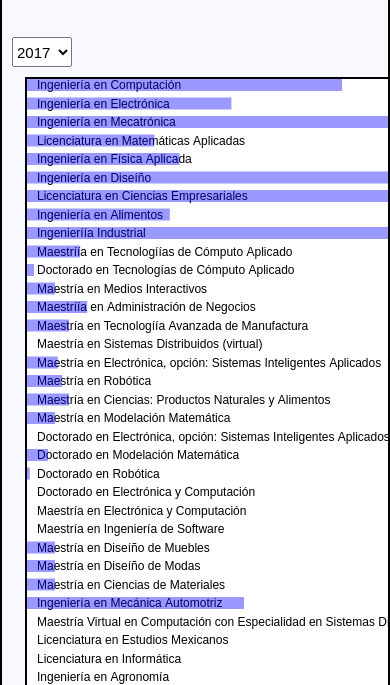
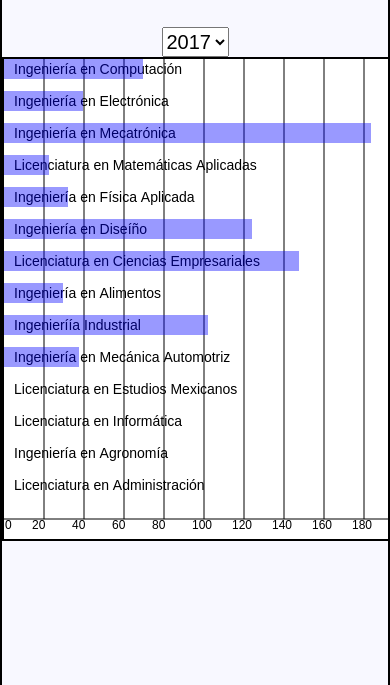
Before and after one commit to jerza1/CatalogoProf, a plain HTML site: page alumnos.html in a window 390 px wide. Shown: the part 159-844 px from the top of the page. Drawn offline with Linux system fonts and the light colour scheme.

Commit message:
Falta el design responsive

```diff
--- a/alumnos.html
+++ b/alumnos.html
@@ -4,16 +4,19 @@
 	<title>Gr&aacute;fica de Alumnos</title>
 	<meta charset="utf-8">
 	<link rel="stylesheet" type="text/css" href="css/alumn.css">
+	<script src="js/grafAlum.js"></script>
 </head>
 <body>
 	<div class = "contenedor">
 		<h1>Gr&aacute;fica de Alumnos por a&ntilde;o</h1>
-		<select id="anio">
-			<option value="2015">2015</option>
-			<option value="2016">2016</option>
-			<option value="2017" selected>2017</option>
-		</select>
-		<canvas id="lienzo" width="950" height="650">
+		<div id='anio'>
+			<select id="lista">
+				<option value="2015">2015</option>
+				<option value="2016">2016</option>
+				<option value="2017" selected>2017</option>
+			</select>
+		</div>
+		<canvas id="lienzo" width="650" height="480">
 			Su navegador no soporta el elemento CANVAS
 		</canvas>
 	</div>
@@ -23,5 +26,4 @@
 		2016-2017
 	</footer>
 </body>
-<script src="js/grafAlum.js"></script>
 </html>
--- a/css/alumn.css
+++ b/css/alumn.css
@@ -25,17 +25,21 @@ h1{
 	padding: 30px;
 	box-shadow: inset 0 10px 20px rgba(0, 0, 0, 0.8);
 }
-#anio{
-	font-size: 15px;
+#anio {
+	margin: 0px auto;
+	width: 100px;
+	text-align: center;
+}
+#lista {
+	font-size: 20px;
 	font-family: sans-serif;
-	margin: 10px 10px;
-	width: 60px;
 	height: 30px;
 }
-#lienzo{
+#lienzo {
 	border: 2px solid black;
-	margin: 0px 23px;
-
+	margin-left: auto;
+	display: block;
+	margin-right: auto;
 }
 footer{
 	margin: 0px auto;
--- a/css/estilos.css
+++ b/css/estilos.css
@@ -14,7 +14,7 @@ body{
 	min-height: 100%;
 	height: auto;
 	background-color: ghostwhite;
-	overflow: auto;
+	overflow: hidden;
 }
 .title{
 	color:white;
@@ -44,7 +44,7 @@ body{
 	background: black;
 	overflow: auto;
 }
-.title2{
+#title2{
 	font-size: 20px;
 	font-family: Georgia, serif;
 	background-color: lightblue;
--- a/js/grafAlum.js
+++ b/js/grafAlum.js
@@ -1,6 +1,9 @@
+window.addEventListener("load",function() {
 	var cv = document.getElementById('lienzo');
 	ctx = cv.getContext('2d');
-var anio = document.getElementById('anio');
+	var anio = document.getElementById('lista');
+
+	miFuncion("json/carrera.json",carrera,0);
 
 	function miFuncion(ruta,fun,myArr2) {
 		var xmlhttp = cargarXMLHttp();
@@ -19,61 +22,47 @@ function miFuncion(ruta,fun,myArr2) {
 		xmlhttp.open("GET", ruta, true);
 		xmlhttp.send();
 	}
+
 	function carrera(carrera,myArr2) {
 		miFuncion("json/grupo.json",desplegar,carrera);
 	}
-function desplegar(alumn,carrera){
-	var total = [];
-	var tam = carrera.length;
-	for (var i = 0; i < tam; i++) {
-		total[i] = 0;
-	}
-	for (var i = 0; i < alumn.length; i++) {
+
+	function desplegar(alumn,carrera) {
+		var total = [];	var nombres = []; var tam = carrera.length;
+
 		for (var j = 0; j < tam; j++) {
+			if( carrera[j].tipo == 1){
+				nombres.push(carrera[j].nombre);
+				for (var i = 0,cont = 0; i <  alumn.length; i++) {
+					if(alumn[i].periodo == 'A' || alumn[i].periodo == 'B'){
 						if(alumn[i].carrera_id == carrera[j].id && alumn[i].anio == anio.value){
-				total[j] += alumn[i].alumnos;
+							cont += alumn[i].alumnos;
 						}
 					}
 				}
+				total.push(cont);
+			}
+		}
 
-    ctx.fillStyle = "white";
-    ctx.fillRect(0,0,cv.width,cv.height);
-    ctx.fillStyle = "black";
-    ctx.moveTo(0,cv.height-20);
-	ctx.lineTo(cv.width ,cv.height-20);
-	ctx.stroke();
-	num = 0;
-	for (var i = 0; i < 33; i++) {
-		ctx.fillText(num,29*i,cv.height-10);
-		num+=20;
+		cuadricula();
+
+		ctx.font = "14px Arial";
+		ctx.fillText(nombres[0],10,15);
+		for (var i = 1; i < nombres.length; i++) {
+			ctx.fillText(nombres[i],10,(32*i)+15);
 		}
-	ctx.font = "12px Arial";
-	ctx.fillText(carrera[0].nombre,10,10);
+
+		ctx.fillStyle = "rgba(0,0,255,0.4)";
+		ctx.fillRect(0,0,(total[0]/2)*2,20);
 		for (var i = 1; i < total.length; i++) {
-		ctx.fillText(carrera[i].nombre,10,(18.5*i)+10);
+			ctx.fillRect(0,(32*i),(total[i]/2)*2,20);
 		}
-	ctx.fillStyle = "rgba(0,0,255,0.4)";
-	ctx.fillRect(0,0,total[0]*1.4,12);
-	for (var i = 1; i < total.length; i++) {
-		ctx.fillRect(0,(18.5*i),total[i]*1.4,12);
-	}
-	anio.addEventListener("change",function(){
+
+		anio.addEventListener("change",function() {
 			miFuncion("json/grupo.json",desplegar,carrera);
 		});
 	}
-window.addEventListener("load",function(){
-	ctx.moveTo(0,cv.height-20);
-	ctx.lineTo(cv.width ,cv.height-20);
-	ctx.stroke();
-	num = 0;
-	for (var i = 0; i < 33; i++) {
-		ctx.fillText(num,29*i,cv.height-10);
-		num+=20;
-	}
-	miFuncion("json/carrera.json",carrera,0);
 
-
-});
 	function cargarXMLHttp() {
 		if(window.XMLHttpRequest){
 			xmlhttp = new XMLHttpRequest();
@@ -87,6 +76,7 @@ function cargarXMLHttp() {
 	    } // Helping IE
 	    return xmlhttp;
 	}
+
 	function e() {
 		nArg = arguments.length;
 		if(nArg > 0){
@@ -115,3 +105,30 @@ function e() {
 		}
 		return elemt;
 	}
+
+	function cuadricula() {
+		borrar();
+		ctx.save();
+		ctx.font = "12px Arial";
+		ctx.moveTo(0,cv.height-20);
+		ctx.lineTo(cv.width ,cv.height-20);
+		ctx.stroke();
+		var num = 20;
+		ctx.fillText(0,1,cv.height-10);
+		ctx.beginPath();
+		for (var i = 1; i < 17; i++) {
+			ctx.fillText(num,(40*i)-12,cv.height-10);
+			ctx.moveTo(i*40,0);
+			ctx.lineTo(i*40,cv.height-20);
+			num+=20;
+		}
+		ctx.stroke();
+		ctx.restore();
+	}
+
+	function borrar(argument) {
+		ctx.fillStyle = "white";
+		ctx.fillRect(0,0,cv.width,cv.height);
+		ctx.fillStyle = "black";
+	}
+});
```
Also changed, not shown: index.html (+5 -5 lines), js/grafProf.js (+24 -13 lines), js/utils.js (+22 -27 lines), prof.html (+3 -2 lines). Lines whose indentation alone changed are shown as unchanged.
